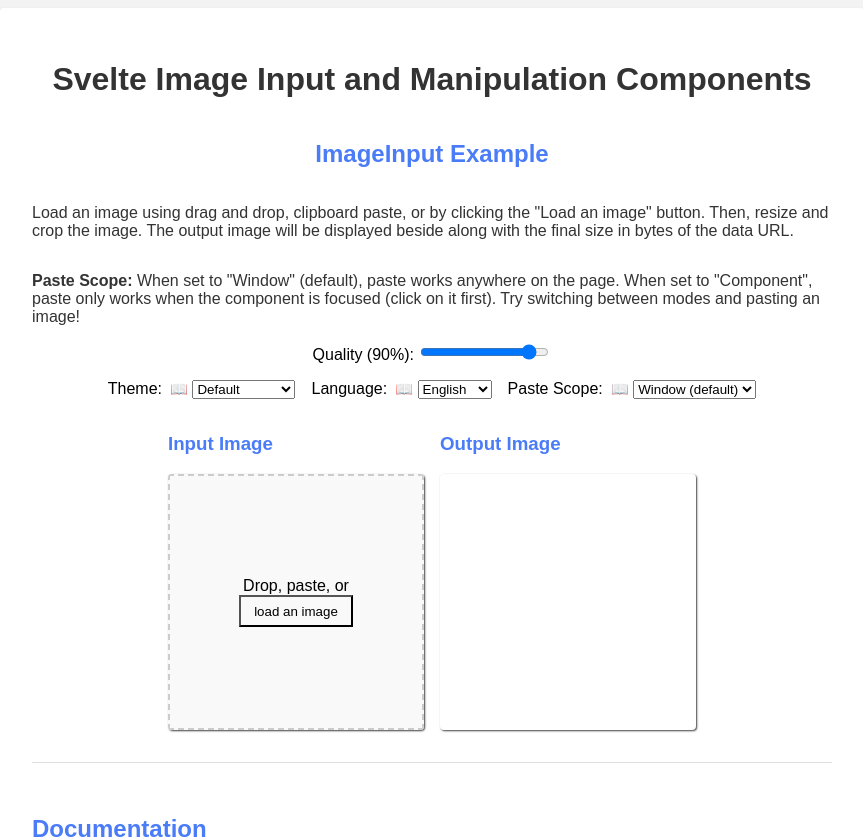
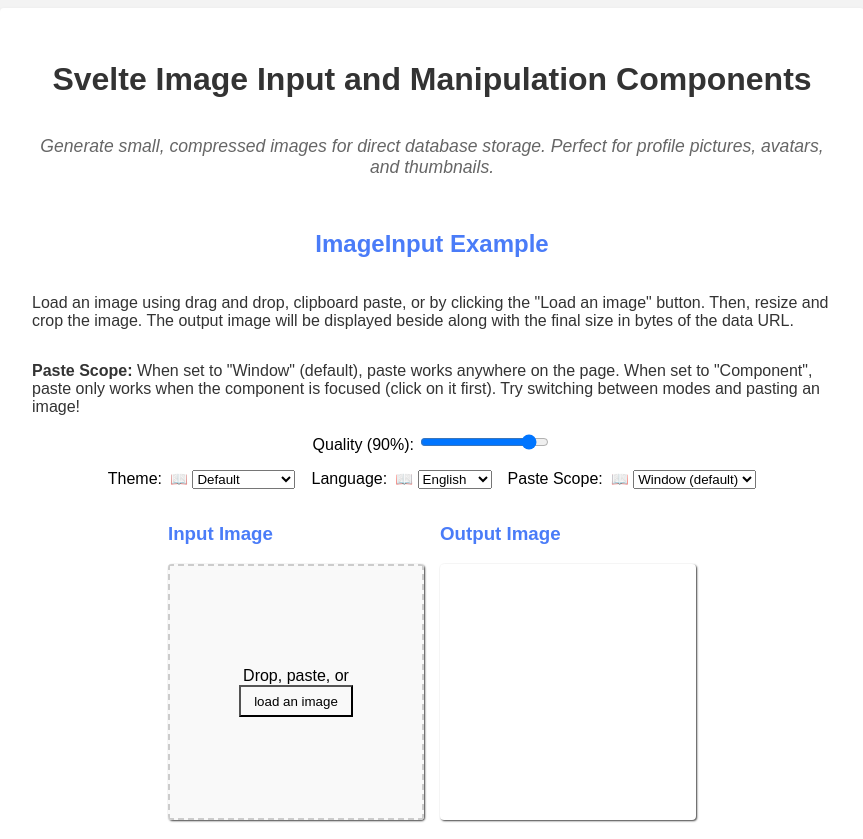
Before and after one commit to saabi/svelte-image-input, a SvelteKit app: page / in a window 1280 px wide. Shown: the top 839 px of the page, without its empty margins (208-1071 px from the left). Built offline with nearby package versions, Linux system fonts and the light colour scheme; what detect-pointer-events would draw is missing.

Commit message:
Add purpose statement to demo page

```diff
--- a/src/routes/+page.svelte
+++ b/src/routes/+page.svelte
@@ -18,6 +18,10 @@
 
 <div class="container">
 	<h1>Svelte Image Input and Manipulation Components</h1>
+
+	<p class="purpose">
+		Generate small, compressed images for direct database storage. Perfect for profile pictures, avatars, and thumbnails.
+	</p>
 
 	<h2>ImageInput Example</h2>
 
@@ -142,6 +146,14 @@
 
 	h1, h2, h3, p {
 		color: var(--text-color);
+	}
+
+	.purpose {
+		font-size: 1.1em;
+		text-align: center;
+		margin: 1rem 0 2rem;
+		color: #666;
+		font-style: italic;
 	}
 
 	h2, h3 {
```
